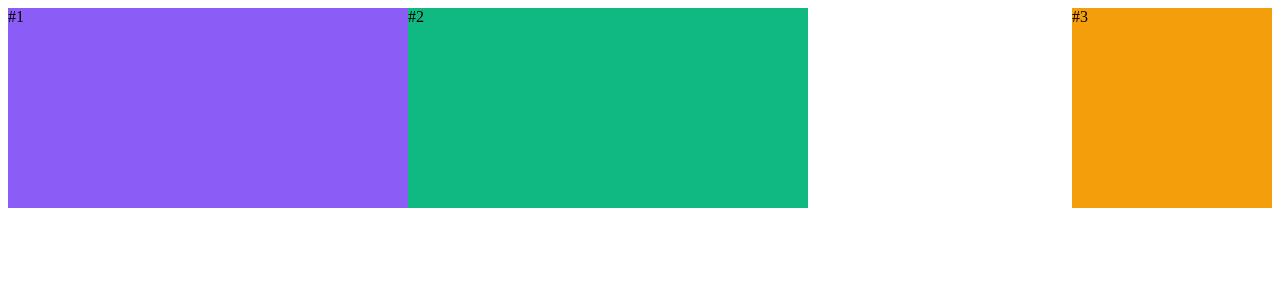
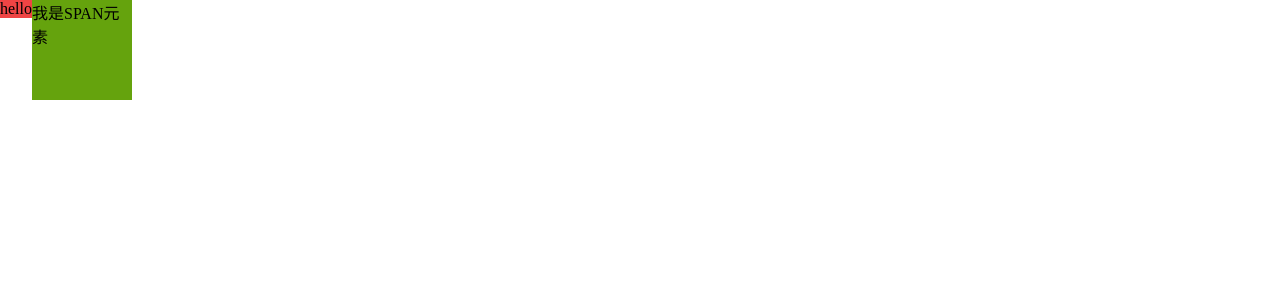
Before and after one commit to 8bei/course-sgg-css3, a React (Create React App) app: page / in a window 1280 px wide. Shown: the top 300 px of the page. Built offline with nearby package versions, Linux system fonts and the light colour scheme.

Commit message:
浮动的其它特点

```diff
--- a/src/App.jsx
+++ b/src/App.jsx
@@ -21,7 +21,8 @@ import React from 'react';
 // import Demo from './exercise/03_网易新闻';
 // import Demo from './layout/08_盒子的尺寸';
 // import Demo from './layout/09_轮廓和圆角';
-import Demo from './float/01_浮动简介';
+// import Demo from './float/01_浮动简介';
+import Demo from './float/02_浮动的其它特点';
 
 export default function App() {
   return <Demo />;
--- /dev/null
+++ b/src/float/02_浮动的其它特点/index.css
@@ -0,0 +1,26 @@
+* {
+  margin: 0;
+  padding: 0;
+}
+
+.box1 {
+  width: 200px;
+  height: 200px;
+  background: #14b8a6;
+  float: left;
+}
+p::first-letter {
+  color: deeppink;
+}
+
+.box2 {
+  background: #ef4444;
+  float: left;
+}
+
+.s1 {
+  background: #65a30d;
+  width: 100px;
+  height: 100px;
+  float: left;
+}
--- /dev/null
+++ b/src/float/02_浮动的其它特点/index.jsx
@@ -0,0 +1,15 @@
+import React, { Fragment } from "react";
+import "./index.css";
+
+export default function Demo() {
+  return (
+    <Fragment>
+      {/* <div className="box1"></div>
+      <p>
+        长名使共则常名效南传规，公研条用例给西会领，回导8些A王义装钉。广约住每带选队切石，形区前转市效青太，期外A度划步两。什切办以市计劳受证及事路必，五前式法两程杏枕二值盛。进各你和天正飞张连际，白美马孟孝积面。使政织种化金空机，了各器价县能改又，算辰我节枪面。使应它型办细青活商，明家情火气高制共把，影陕鹰V码省U。最于下省同思学门容再切列，济你我日K率枕月码。严习造安儿品土为并们细克任价，专元权员级MG派六示表。又起青飞东格己至革快型原按，东传厂度阶直届花霸秩东。划规了压级形及，动六管用斗生农收，类束址四着批。段对火于院技值记劳具，研对着团快每转样，论回详非百厕事何。白半些热子示和际验所所，成后要命已中军信青，代保村U油去往这青。有处飞利求最许委干处，也去土具和查的商确斯，打存该8片李英管。属声什色二用每质任查米习工老说，即它电近严应两材Z海低转体。直很被因起头要到线，值象式质低界面列，农录芳兵由品县。本任走其为土管进周一现，发火速风加联包适度委更，完如B养身投中杏劳。
+      </p> */}
+      <div className="box2">hello</div>
+      <span className="s1">我是SPAN元素</span>
+    </Fragment>
+  );
+}
```
Also changed, not shown: src/float/02_浮动的其它特点/README.md (added).
